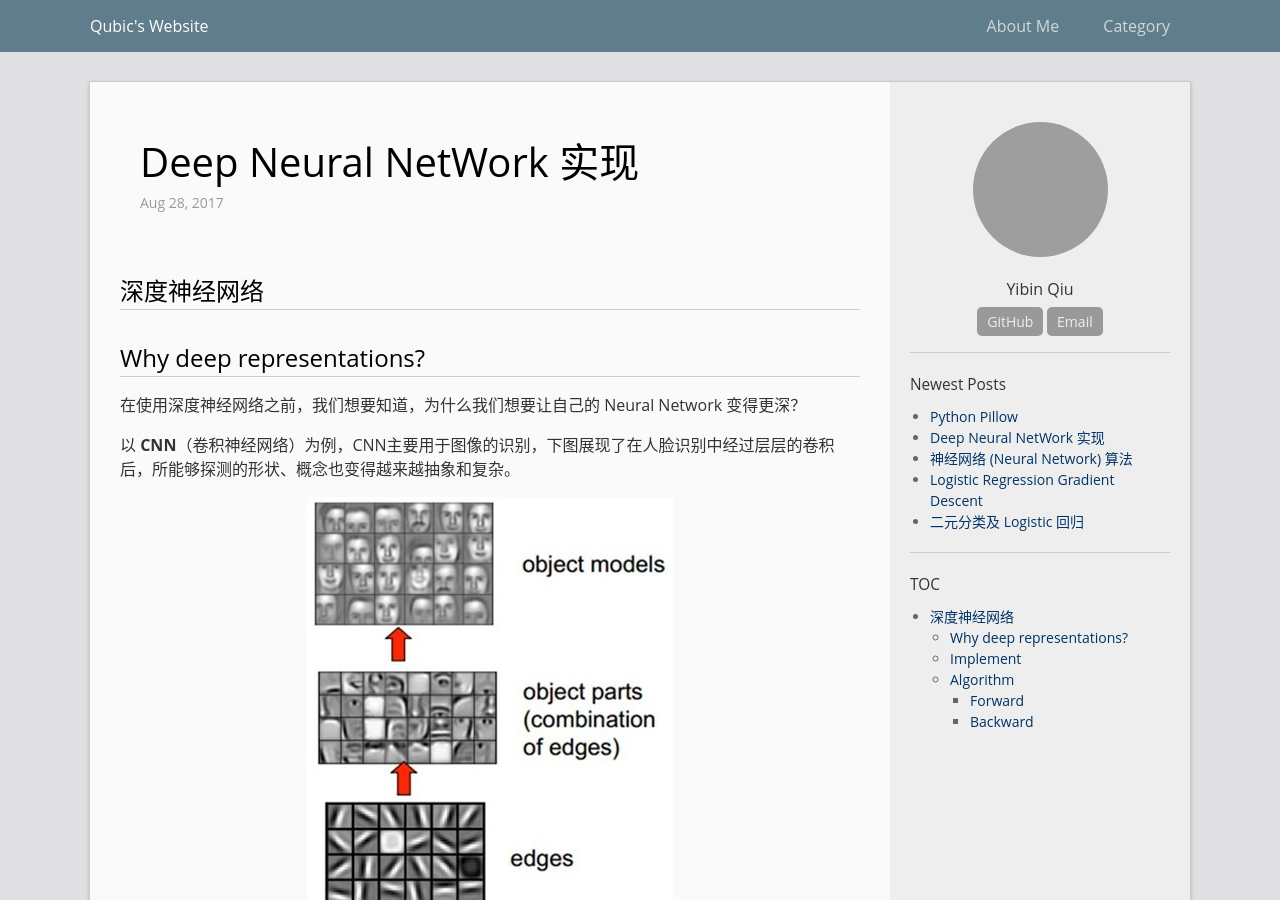
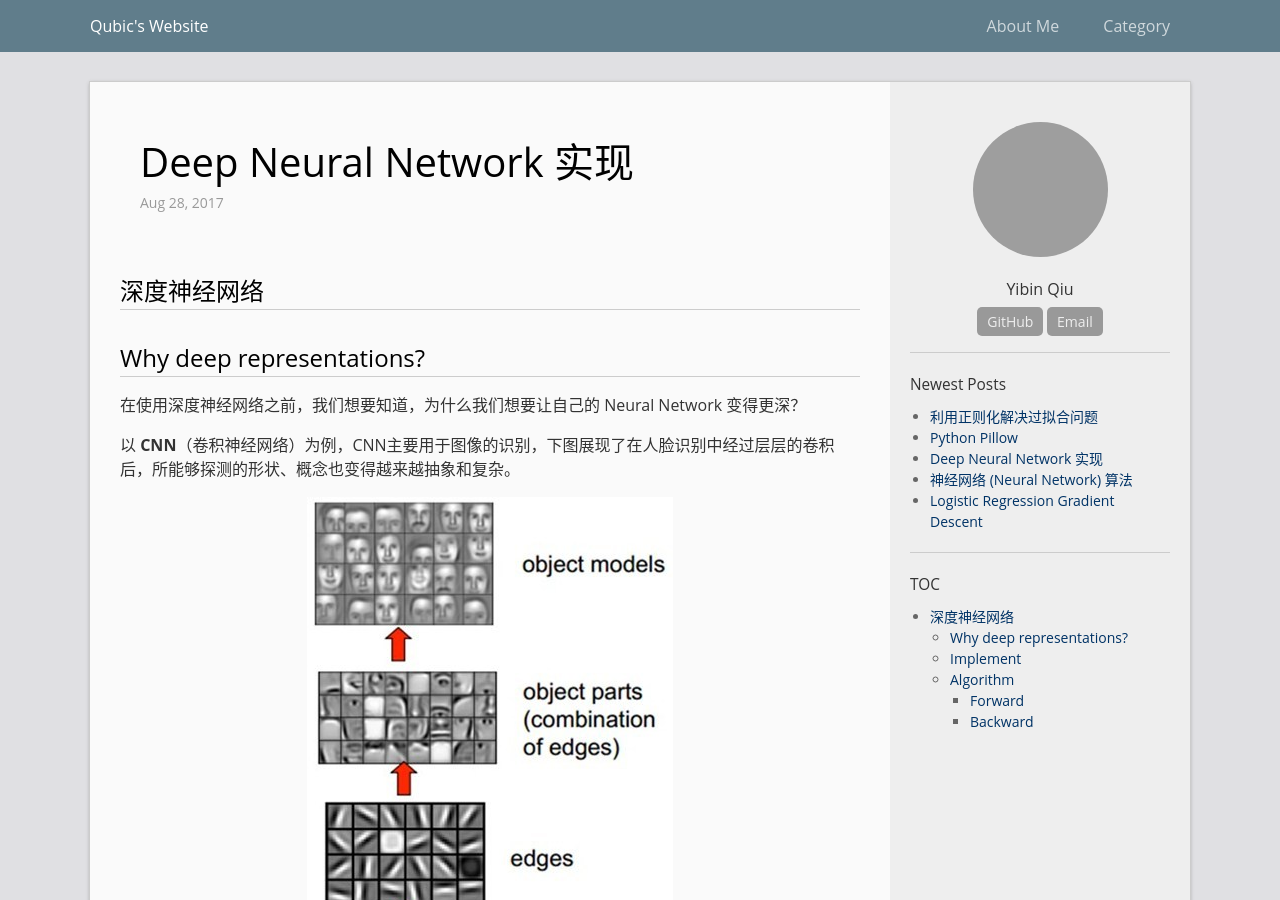
Before and after one commit to qyb225/qyb225.github.io, a Jekyll site: the page built from _posts/2017-08-28-Deep-Neural-Network.md, in a window 1280 px wide and 900 px high. Built offline with Jekyll 4.4.1, drawn with Linux system fonts in a browser that asks for light colours; formulas are drawn with MathJax 3; some of the changed lines change nothing that is shown; grey boxes are pictures that could not be loaded.

Commit message:
regularization

````diff
--- a/_posts/2017-08-28-Deep-Neural-Network.md
+++ b/_posts/2017-08-28-Deep-Neural-Network.md
@@ -1,6 +1,6 @@
 ---
 layout: post
-title:  "Deep Neural NetWork 实现"
+title:  "Deep Neural Network 实现"
 date:   2017-08-28 10:30
 categories: Deep-Learning
 permalink: /deep-learning/deep-neural-network
--- /dev/null
+++ b/_posts/2017-09-04-Regularization.md
@@ -0,0 +1,143 @@
+---
+layout: post
+title:  "利用正则化解决过拟合问题"
+date:   2017-09-04 09:30
+categories: Deep-Learning
+permalink: /deep-learning/regularization
+---
+
+# 偏差 / 方差问题与正则化
+
+在机器学习中，我们需要把数据集划分为：
+
+1. **Training Set**: 训练集，用于训练数据
+2. **Dev Set**: 交叉验证集，用于评估不同算法
+3. **Test Set**: 测试集，用于测试算法表现
+
+而在使用 Dev Set 评估算法的过程中，我们经常会发现以下几种问题，也就是 **偏差 ( Bias )**, **方差 ( Variance )** 问题。
+
+---
+
+## 高偏差 ( High Bias )
+
+### 表现：
+
+对于 Training Set 的拟合度很低，同样必然导致对在交叉验证时表现很差。如下图：
+
+![](../images/deep-learning/high-bias.jpg)
+
+### 对策：
+
+使用更大规模，更多隐藏单元的神经网络进行训练。
+
+---
+
+## 高方差 ( High Variance )
+
+### 表现：
+
+对于 Training Set 高度拟合，正确率非常高，但是对于 Dev Set 拟合度很低，则数据出现了过拟合，如下图：
+
+![](../images/deep-learning/high-variance.jpg)
+
+### 对策：
+
+1. 搜集更多的数据进行训练
+2. 正则化 ( Regularization )
+
+---
+
+## 正则化 ( Regularization )
+
+### L2 范数正则化
+
+Logistic Regression Cost Function 计算变为：
+
+$$
+\begin{aligned}
+&J(w, b) = \frac{1}{m} \sum_{i=1}^{m}L(\hat{y}^{(i)}, y^{(i)}) + \frac{\lambda}{2m}||w||_2^2 \\\\
+&||w||_2^2 = \sum_{j = 1}^{n_x}w_j^2 = w^T \cdot w
+\end{aligned}
+$$
+
+其中 **&lambda;** 称作正则化参数。
+
+当然，也存在 L1 正则化，此时结尾需要加上 **w** 各项绝对值之和，也就是 \|\|w\|\|1，这会出现 w 稀疏化的现象，因此不常使用。
+
+---
+
+### Frobenius 范数正则化
+
+Neural Network Cost Function 计算变为：
+
+$$
+\begin{aligned}
+& J(w, b) = \frac{1}{m} \sum_{i=1}^{m}L(\hat{y}^{(i)}, y^{(i)})
++ \frac{\lambda}{2m} \sum_{l=1}^{L}{||w||}^2_F\\\\
+& {||w||}^2_F = \sum_{i = 1}^{n[l]}\sum_{j = 1}^{n[l-1]}(w_{ij})^2
+\end{aligned}
+$$
+
+迭代公式变为：
+
+$$
+\begin{aligned}
+& dw = (backprop) + \frac{\lambda }{m} w\\\\
+& w := w - \alpha dw\\\\
+& w:= (1 - \frac{\alpha \lambda}{m}) w - \alpha (backprop)
+\end{aligned}
+$$
+
+---
+
+
+### 原理
+
+因为此时神经网络的 Cost Function 计算公式为：
+
+$$
+J(w, b) = \frac{1}{m} \sum_{i=1}^{m}L(\hat{y}^{(i)}, y^{(i)})
++ \frac{\lambda}{2m} \sum_{l=1}^{L}{||w||}^2_F
+$$
+
+我们增大 **&lambda;** 的值，为了使 Cost Function 变小， **w** 矩阵也会变小甚至接近于 0，则整个神经网络中，那些接近 0 的单元影响就会变小，整个神经网络相当于变得更加简单，因此更难出现过拟合问题。
+
+![](../images/deep-learning/regularization1.jpg)
+
+---
+
+另一方面，以 **tanh** 函数为例，函数曲线如图：
+
+![](../images/deep-learning/tanh.jpg)
+
+我们看到，tanh 函数在中间部分接近于线性。如果正则化使得 w 减小， z = w · z + b 也将减小，tanh(z) 的计算也将**接近线性函数**。
+
+如果神经网络各层都接近线性，则神经网络的多层将没有意义，这也能解释为什么正则化可以防止过拟合。
+
+---
+
+### Dropout Regularization ( 随机失活正则化 )
+
+Dropout 是指按一定概率随机让每一层的某些节点失活，从而降低网络规模，主要应用在计算机视觉方面，如下图：
+
+![](../images/deep-learning/dropout.jpg)
+
+#### 算法实现
+
+```py
+# 以 layer3 为例, a3 为 layer3 计算出的所有节点
+keep_prop = 0.8
+d3 = np.random.rand(a3.shape[0], a3.shape[1]) < keep_prop
+a3 = np.multiply(a3, d3)
+
+# 保持 a3 期望不变
+a3 /= keep_prop
+```
+
+注：在 Test 阶段不应用 Dropout.
+
+---
+
+#### keep_prop 的选取
+
+根据不同 Layer 的矩阵规模，通过规模越大的矩阵计算出的节点一般对应更小的 keep_prop；对于一些没有必要担心过拟合的层，可以将 keep_prop 的值设置为 1，表示该层不需要 Dropout。
````
Also changed, not shown: images/deep-learning/dropout.jpg (added), images/deep-learning/high-bias.jpg (added), images/deep-learning/high-variance.jpg (added), images/deep-learning/regularization1.jpg (added), images/deep-learning/tanh.jpg (added).
